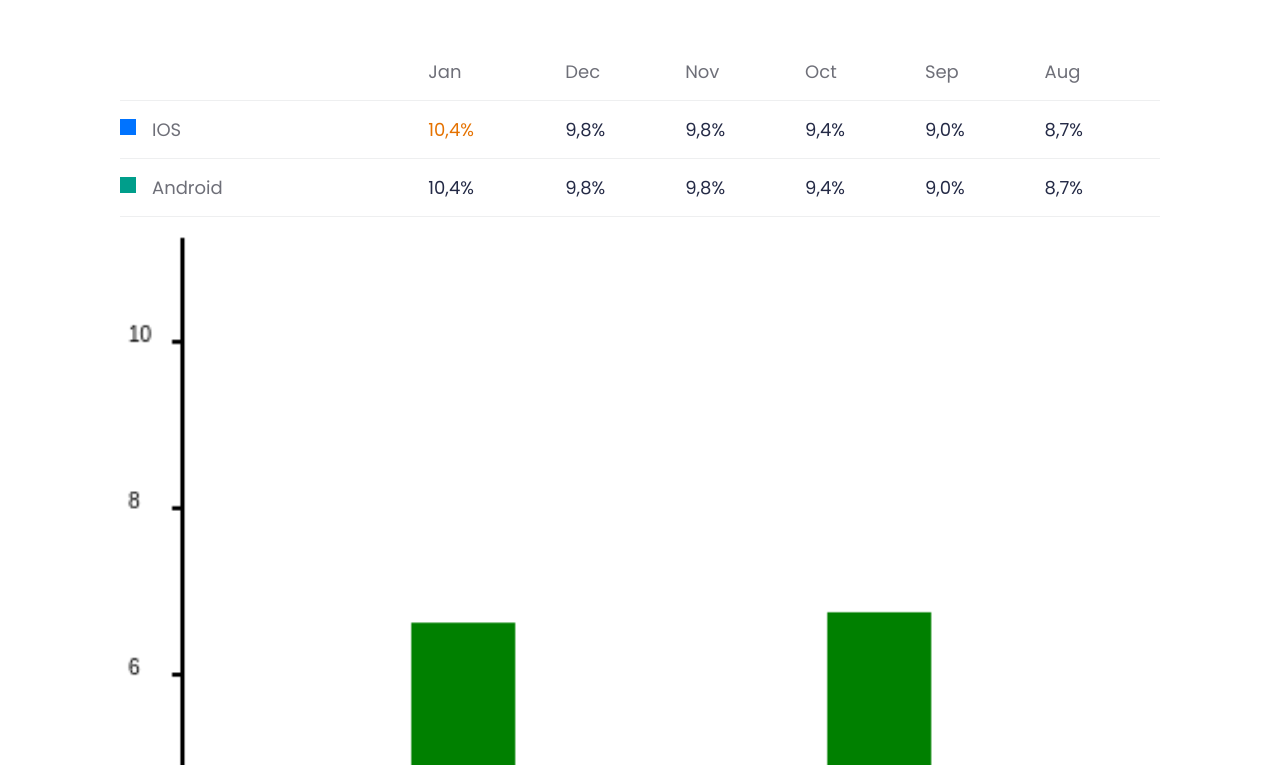
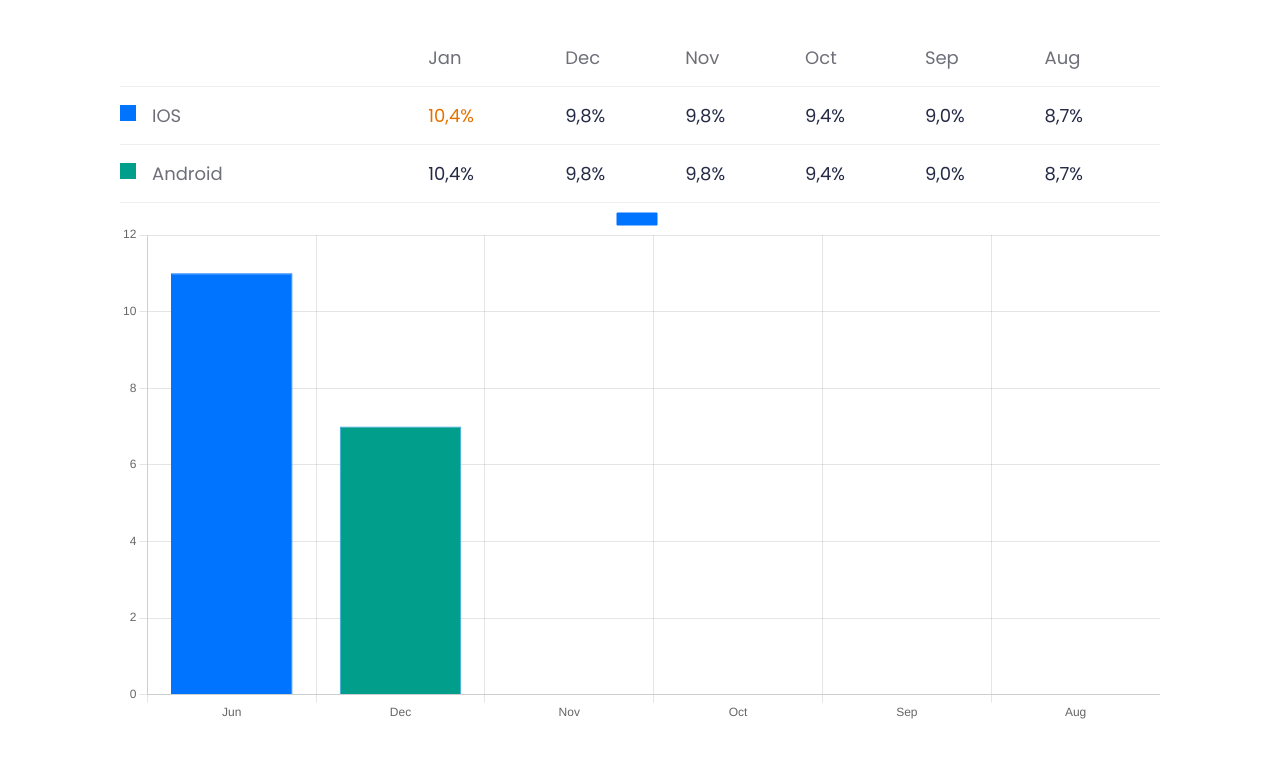
Before and after one commit to Vitalik9135eb2/jackreports, a plain HTML site: page index.html in a window 1280 px wide. Shown: the part 117-882 px from the top of the page. Drawn offline with nearby package versions, Linux system fonts and the light colour scheme.

Commit message:
graph in chart.js

```diff
--- a/index.html
+++ b/index.html
@@ -17,7 +17,6 @@
             <div class="main__inner">
                 <div class="metrics">
                     <h2 class="metrics__title">Activation</h2>
-sdfsdfsdfd
                     <table class="metrics__table">
                         <caption class="metrics__table-caption">Activation</caption>
                         <thead class="metrics__table-header">
@@ -52,7 +51,8 @@ sdfsdfsdfd
                             </tr>
                         </tbody>
                     </table>
-                    <canvas class="graph" width="500" height="500" id="canvas"></canvas>
+
+                    <canvas id="myChart"></canvas>
                 </div>
                 <div class="metrics">
                     <h2 class="metrics__title">Retention</h2>
@@ -100,8 +100,9 @@ sdfsdfsdfd
     </main>
 
 
+    <script src="https://cdn.jsdelivr.net/npm/chart.js"></script>
 
-
+    <script src="https://cdn.jsdelivr.net/npm/chart.js@3.7.1/dist/chart.min.js"></script>
     <script src="./script.js"></script>
 </body>
 </html>
--- a/script.js
+++ b/script.js
@@ -1,45 +1,36 @@
-// Получаем canvas элемент
-let canvas = document.getElementById('canvas');
-
-// Указываем элемент для 2D рисования
-let ctx = canvas.getContext('2d');
-
-
-ctx.fillStyle = "black"; // Задаём чёрный цвет для линий
-ctx.lineWidth = 2.0; // Ширина линии
-ctx.beginPath(); // Запускает путь
-ctx.moveTo(30, 10); // Указываем начальный путь
-ctx.lineTo(30, 460); // Перемешаем указатель
-ctx.lineTo(500, 460); // Ещё раз перемешаем указатель
-ctx.stroke(); // Делаем контур
-
-// Цвет для рисования
-ctx.fillStyle = "black";
-// Цикл для отображения значений по Y
-for(let i = 0; i < 7; i++) {
-    ctx.fillText((5 - i) * 2 + "", 4, i * 80 + 60);
-    ctx.beginPath();
-    ctx.moveTo(25, i * 80 + 60);
-    ctx.lineTo(30, i * 80 + 60);
-    ctx.stroke();
-}
-
-// Массив с меткам месяцев
-let labels = ["Jan", "Dec", "Nov", "Oct", "Sep", "Aug"];
-
-// Выводим меток
-for(var i=0; i<7; i++) {
-    ctx.fillText(labels[i], 50+ i*100, 475);
-}
-
-
-// Объявляем массив данных графика
-let data = [ 10, 53, 39, 54, 21 ];
-
-// Назначаем зелёный цвет для графика
-ctx.fillStyle = "green";
-// Цикл для от рисовки графиков
-for(var i=0; i<data.length; i++) {
-    var dp = data[i];
-    ctx.fillRect(40 + i*100, 460-dp*5 , 50, dp*5);
-}
+const ctx = document.getElementById('myChart');
+const myChart = new Chart(ctx, {
+    type: 'bar',
+    data: {
+        labels: ['Jun', 'Dec', 'Nov', 'Oct', 'Sep', 'Aug'],
+        datasets: [{
+            label: '',
+            data: [11,7],
+            backgroundColor: [
+                '#0073FF',
+                '#009E8B',
+                'rgba(255, 206, 86, 0.2)',
+                'rgba(75, 192, 192, 0.2)',
+                'rgba(153, 102, 255, 0.2)',
+                'rgba(255, 159, 64, 0.2)',
+            ],
+            borderColor: [
+                '#0073FF',
+                'rgba(54, 162, 235, 1)',
+                'rgba(255, 206, 86, 1)',
+                'rgba(75, 192, 192, 1)',
+                'rgba(153, 102, 255, 1)',
+                'rgba(153, 102, 255, 1)',
+                'rgba(255, 159, 64, 1)'
+            ],
+            borderWidth: 1
+        }]
+    },
+    options: {
+        scales: {
+            y: {
+                beginAtZero: true
+            }
+        }
+    }
+});
--- a/style.css
+++ b/style.css
@@ -87,8 +87,3 @@ tbody .metrics__table-row:last-child th::before{
     left: 0;
     top: 32%;
 }
-
-.graph{
-    width: 100%;
-    height: 100%;
-}
```
